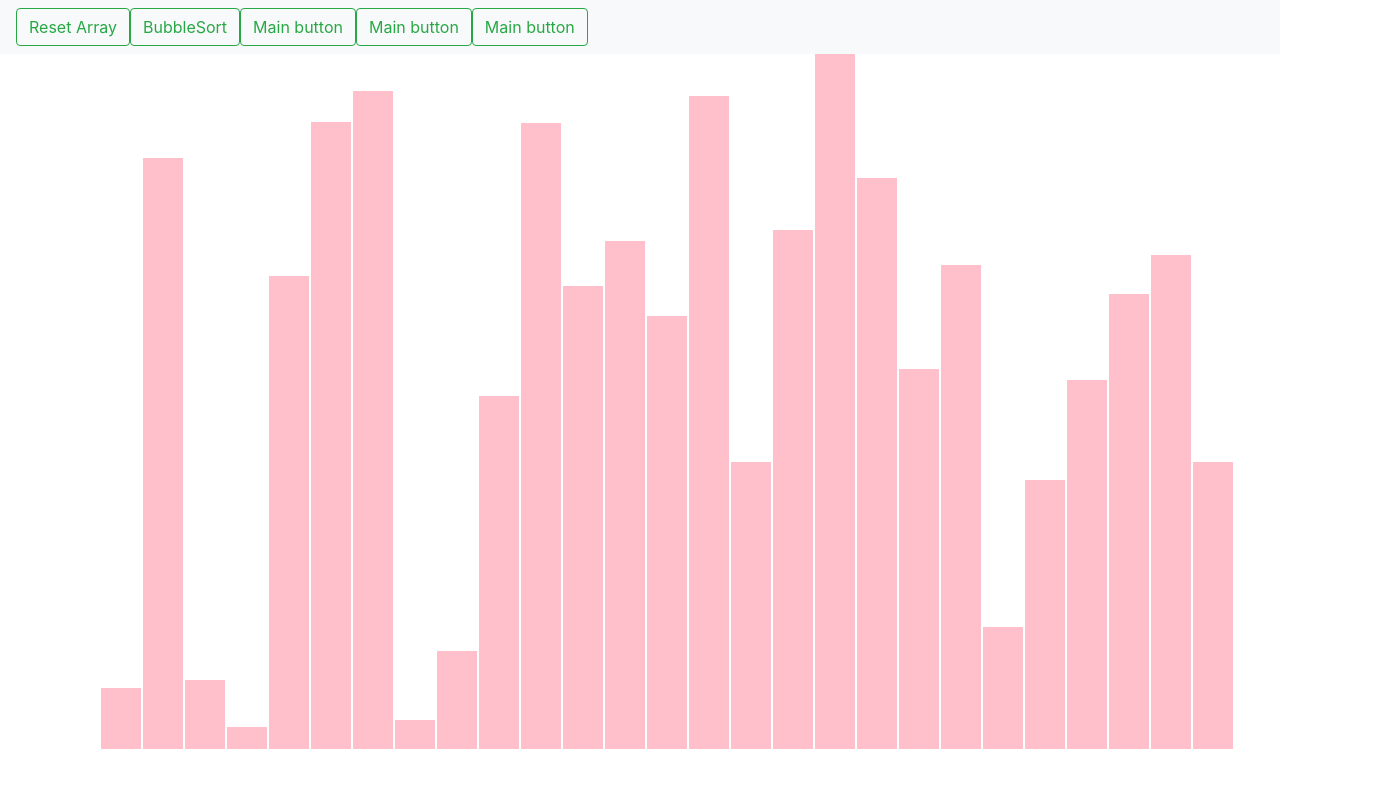
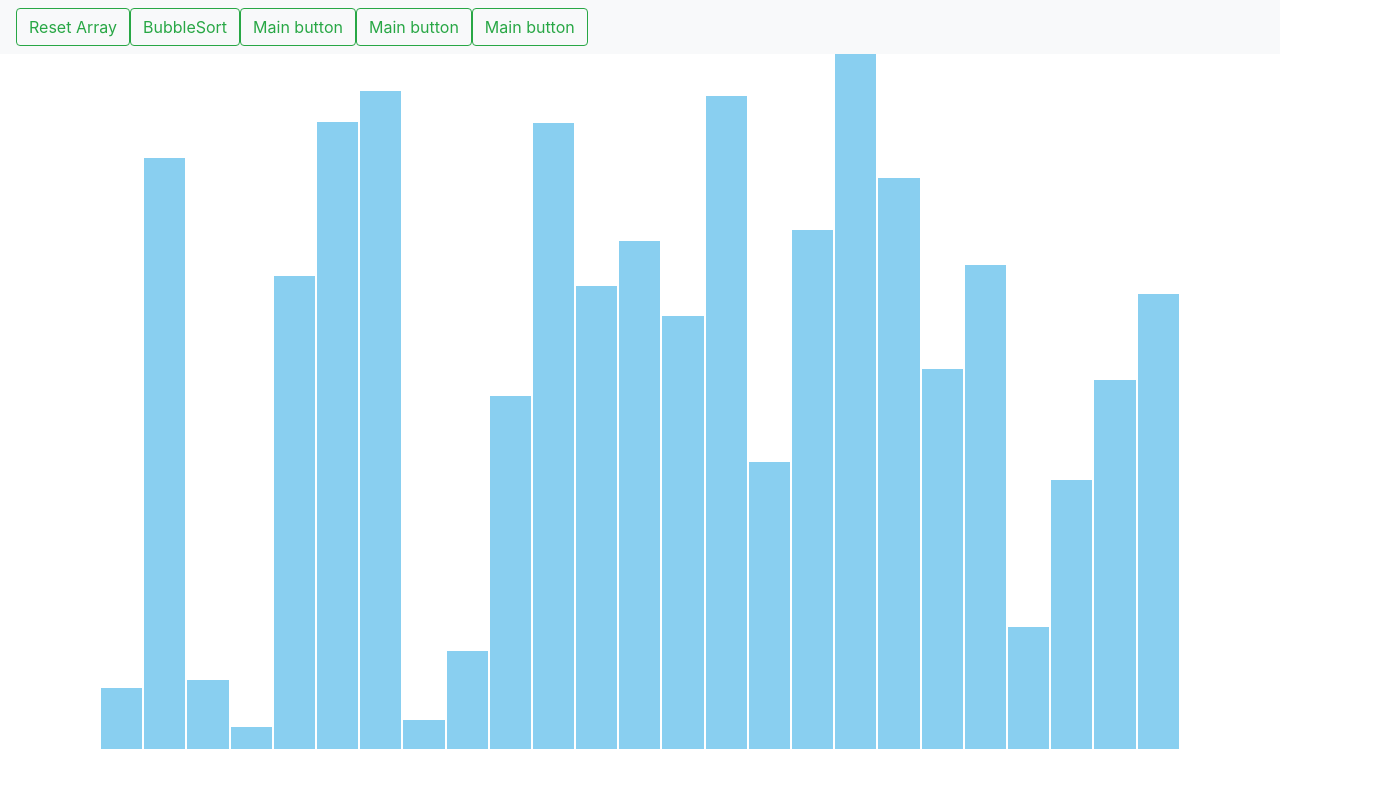
Before and after one commit to Caidora/sorter-app, a React (Create React App) app: page / in a window 1280 px wide. Shown: the top 788 px of the page, 1380 px wide, since content can reach past the window. Built offline with nearby package versions, Linux system fonts and the light colour scheme.

Commit message:
Updated resizing logic so it is always centered Made color changeable

```diff
--- a/src/components/App.css
+++ b/src/components/App.css
@@ -1,10 +1,10 @@
 .visualiserContainer {
-  position: absolute;
   left: 100px;
+
+  position: relative;
 }
 .visualiserArray {
-  width: 40px;
-  background-color: pink;
+  width: 10px;
   display: inline-block;
   margin: 0 1px;
 }
--- a/src/components/App.jsx
+++ b/src/components/App.jsx
@@ -2,6 +2,7 @@ import React, { Component } from "react";
 import "./App.css";
 import Navbar from "./navbar";
 const animationSpeed = 3;
+const babyBlue = "rgb(137, 207, 240)";
 class App extends Component {
   constructor(props) {
     super(props);
@@ -9,24 +10,38 @@ class App extends Component {
       unsortedList: [],
       width: window.innerWidth,
       height: window.innerHeight,
+      barMargin: 0,
+      barWidth: 0,
     };
   }
 
   createArray = () => {
     const unsortedList = [];
-    let quantity = this.state.width / 48;
-
+    let quantity = 25;
+    let barWidth = (this.state.width - 200) / quantity;
+    barWidth = barWidth - 2;
+    let barMargin = "0 1px";
     for (let i = 0; i < quantity; i++) {
       unsortedList.push(getRandom(5, this.state.height - 100));
     }
-    this.setState({ unsortedList: unsortedList });
+    this.setState({
+      unsortedList: unsortedList,
+      barWidth: barWidth,
+      barMargin: barMargin,
+    });
+    console.log(this.state.barWidth);
   };
   renderArray() {
     return this.state.unsortedList.map((number, idx) => (
       <div
         className="visualiserArray"
         key={idx}
-        style={{ height: number }}
+        style={{
+          height: number,
+          width: this.state.barWidth,
+          margin: this.state.barMargin,
+          backgroundColor: babyBlue,
+        }}
       ></div>
     ));
   }
@@ -73,8 +88,8 @@ class App extends Component {
         const bar2Style = barArray[j + 1].style;
         /* Sets the color of the values being compared to blue */
         setTimeout(() => {
-          bar1Style.backgroundColor = "blue";
-          bar2Style.backgroundColor = "blue";
+          bar1Style.backgroundColor = "darkBlue";
+          bar2Style.backgroundColor = "darkBlue";
         }, l * animationSpeed);
         l++;
         /* swaps the values if the left one is larger than the right one*/
@@ -88,8 +103,8 @@ class App extends Component {
         l++;
         /* sets the bars color back to ping */
         setTimeout(() => {
-          bar1Style.backgroundColor = "pink";
-          bar2Style.backgroundColor = "pink";
+          bar1Style.backgroundColor = babyBlue;
+          bar2Style.backgroundColor = babyBlue;
         }, l * animationSpeed);
       }
     }
```
